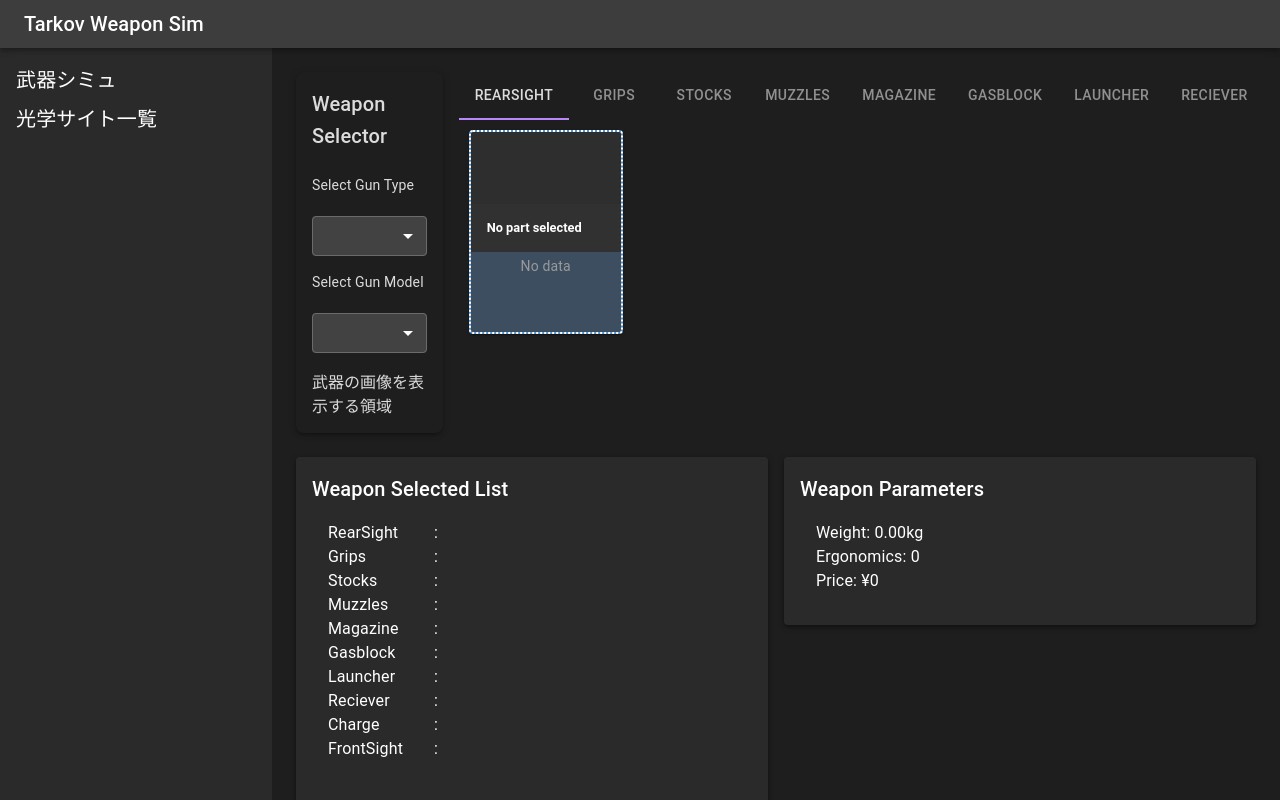
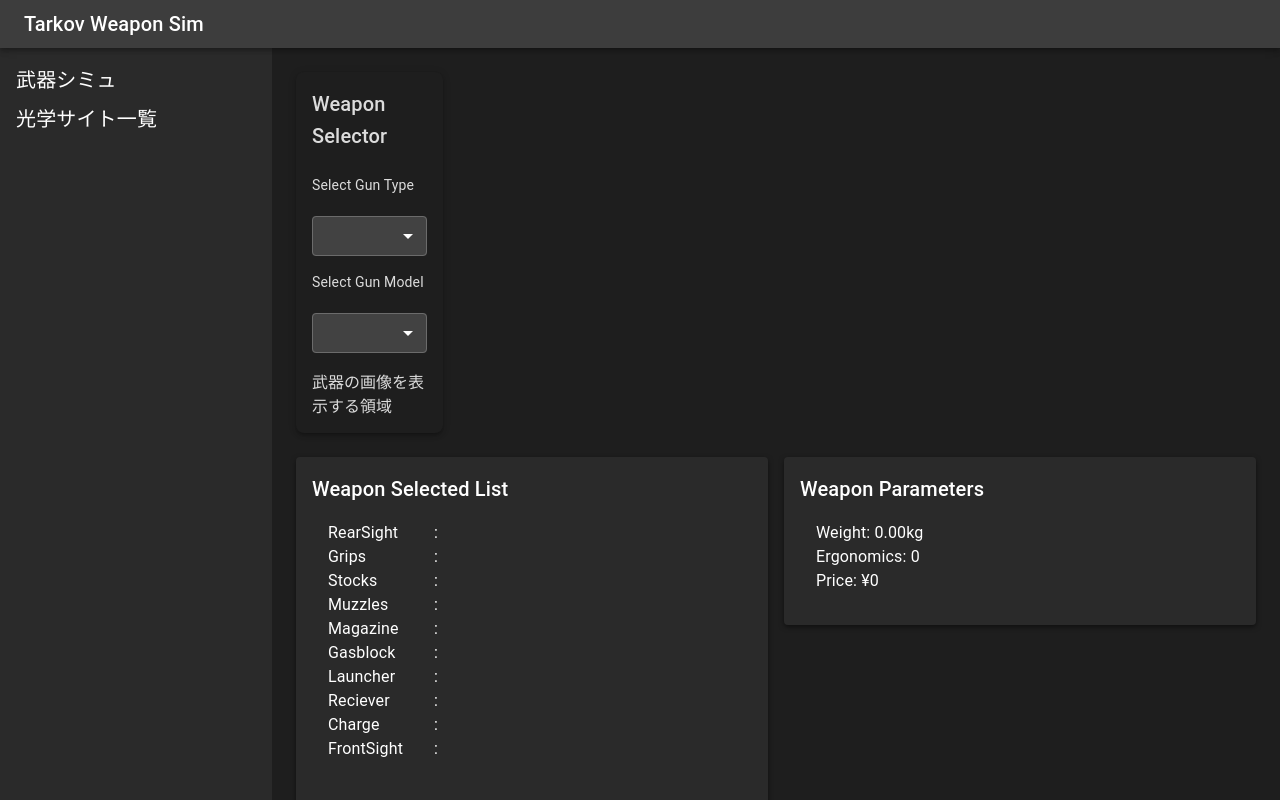
Before and after one commit to apple-head8/tarkov_weapon_sim, a React (Create React App) app in the folder frontend/: page / in a window 1280 px wide. Shown: the top 800 px of the page. Built offline with nearby package versions, Linux system fonts and the light colour scheme.

Commit message:
選択された銃毎に、タブを動的に作成するように修正

```diff
--- a/frontend/src/App.js
+++ b/frontend/src/App.js
@@ -44,9 +44,10 @@
     const [selectedGun, setSelectedGun] = useState(""); // 選択された銃のIDを管理 TODO:初期値の精査
     const [presetName, setPresetName] = useState("");
     const [presets, setPresets] = useState([]);
-    const [selectedTab, setSelectedTab] = useState("RearSight");
+    const [selectedTab, setSelectedTab] = useState(null);
     const [selectedGunSlots, setSelectedGunSlots] = useState(categoryArrayList);
     const [error, setError] = useState("");
+    const [enabledCategories, setEnabledCategories] = useState([]);
 
     useEffect(() => {
         const newParameters = Object.values(selectedParts).reduce(
@@ -64,6 +65,18 @@
         );
         setParameters(newParameters);
     }, [selectedGun, selectedParts]);
+
+    useEffect(() => {
+        // enabledCategories が更新されたら、
+        // もし現在の selectedTab が存在しない or 無効 なら、
+        // 最初のタブに自動で切り替える
+        if (
+            enabledCategories.length > 0 &&
+            !enabledCategories.includes(selectedTab)
+        ) {
+            setSelectedTab(enabledCategories[0]);
+        }
+    }, [enabledCategories]);
 
     const handleTabChange = (event, newValue) => {
         setSelectedTab(newValue);
@@ -134,18 +147,21 @@
                                 setSelectedGun={setSelectedGun}
                                 setSelectedGunSlots={setSelectedGunSlots}
                                 setSelectedParts={setSelectedParts}
+                                setEnabledCategories={setEnabledCategories}
                             />
                         </Grid2>
                         <Grid2 size={10}>
+                            {selectedTab && (
                                 <PartSelector
                                     selectedTab={selectedTab}
                                     handleTabChange={handleTabChange}
-                                categories={categories}
+                                    categories={enabledCategories}
                                     parts={selectedGunSlots}
                                     handlePartSelect={handlePartSelect}
                                     selectedParts={selectedParts}
                                     clearPartSelect={clearPartSelect}
                                 />
+                            )}
                         </Grid2>
                     </Grid2>
 
--- a/frontend/src/components/WeaponBuildSimulator/WeaponSelector.js
+++ b/frontend/src/components/WeaponBuildSimulator/WeaponSelector.js
@@ -12,6 +12,7 @@
     setSelectedGun,
     setSelectedGunSlots,
     setSelectedParts,
+    setEnabledCategories,
 }) {
     const [selectedType, setSelectedType] = useState("");
     const [gunLists, setGunLists] = useState("");
@@ -44,8 +45,10 @@
 
     const slotMapping = categoryListMapping;
 
+    // 銃選択時のイベント
     const handleGunChange = (event) => {
         const gun_id = event.target.value;
+        // 定数データ郡から対象の銃情報を取得
         const selectedGunInfo = assaultRifleData.data.items.find(
             (item) =>
                 item.id === gun_id && Object.keys(item.properties).length > 0
@@ -60,9 +63,15 @@
                 ])
             );
 
+            let enabledCategories = [];
+
             selectedGunInfo.properties.slots.forEach((slot) => {
                 const category = slotMapping[slot.nameId] || null;
                 if (category) {
+                    // 表示するタブを管理
+                    if (!enabledCategories.includes(category)) {
+                        enabledCategories.push(category);
+                    }
                     slot.filters.allowedItems.forEach((item) => {
                         newSlots[category].push(item);
                     });
@@ -70,6 +79,7 @@
             });
 
             setSelectedGunSlots(newSlots);
+            setEnabledCategories(enabledCategories);
         } else {
             setSelectedGunSlots(categoryArrayList);
         }
```
Lines whose indentation alone changed are shown as unchanged.
